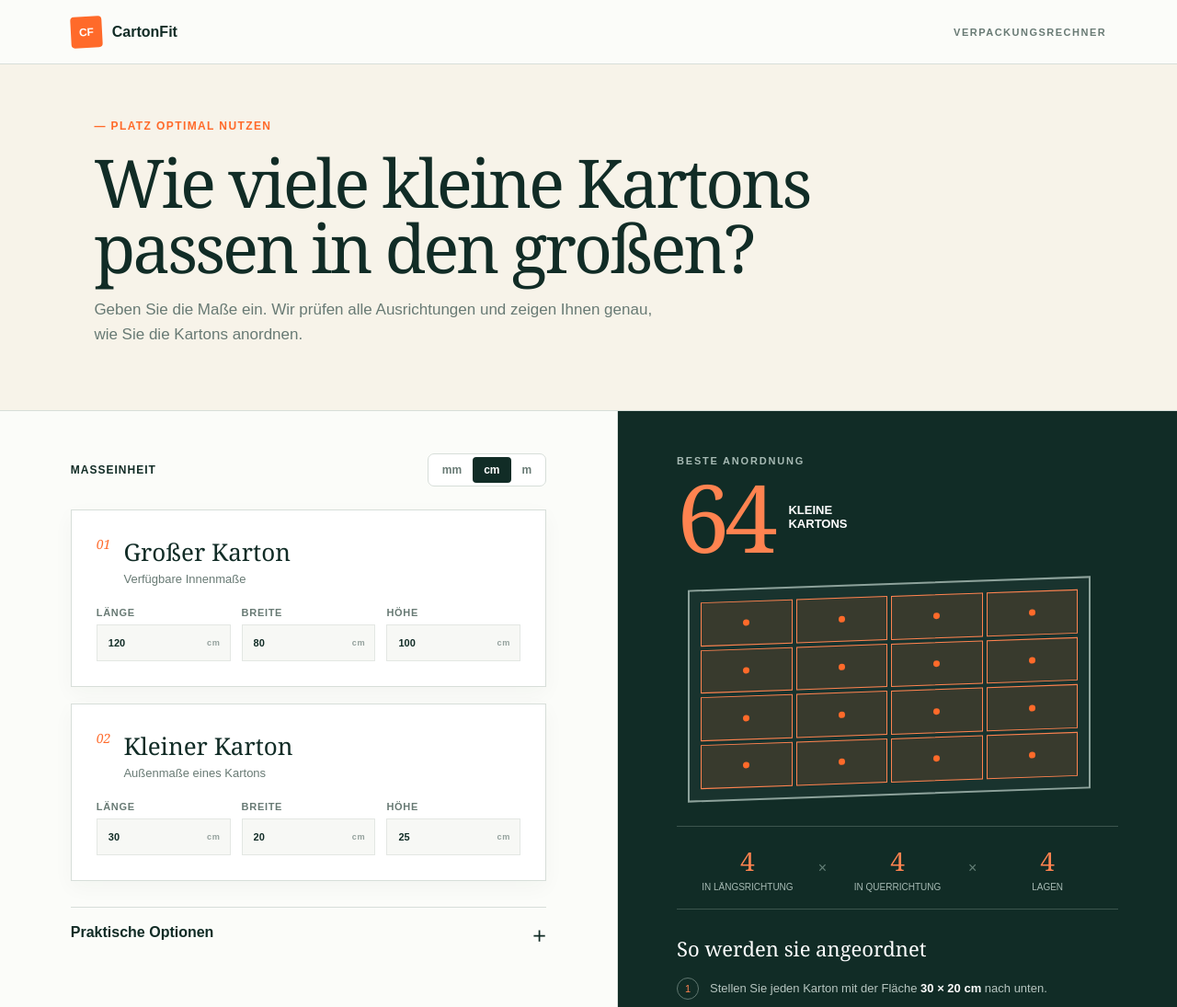
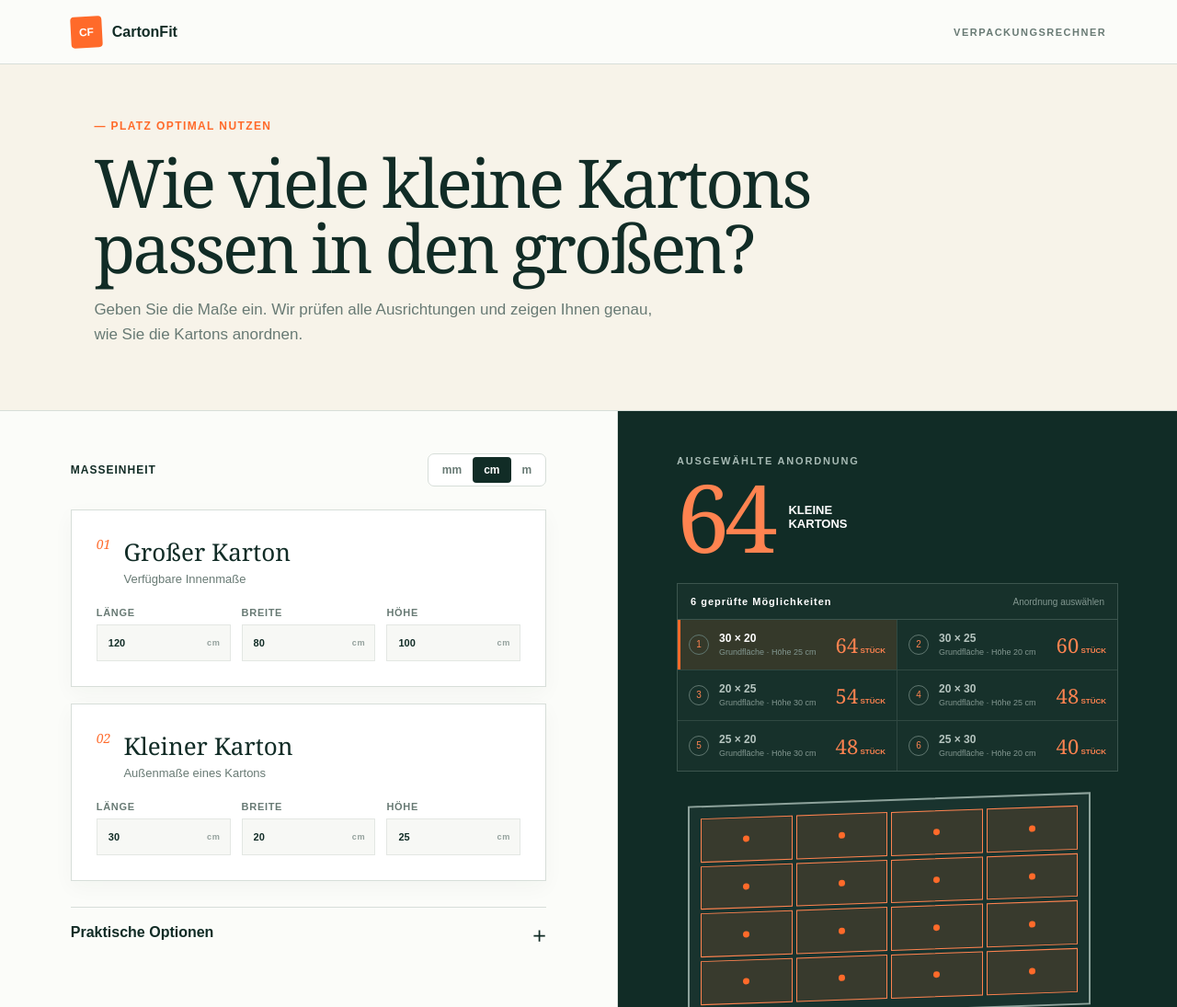
Before and after one commit to sorogoc0-cmd/cartonfit, a plain HTML site: page index.html in a window 1280 px wide. Shown: the top 1095 px of the page at 92% size. Drawn offline with Linux system fonts and the light colour scheme.

Commit message:
Mehrere Packvarianten hinzufügen

```diff
--- a/index.html
+++ b/index.html
@@ -15,9 +15,10 @@
     .card{background:#fff;border:1px solid var(--line);padding:27px;margin-bottom:18px;box-shadow:0 7px 22px #112c2609}.card:first-of-type{border-top:3px solid var(--orange)}.head{display:flex;gap:14px;margin-bottom:23px}.num{color:var(--orange);font:italic 14px Georgia,serif}.head h2{margin:0 0 4px;font:500 26px Georgia,serif}.head p{margin:0;color:var(--muted);font-size:13px}.fields{display:grid;grid-template-columns:repeat(3,1fr);gap:12px}.field{display:grid;gap:7px;color:var(--muted);font-size:11px;font-weight:700;text-transform:uppercase;letter-spacing:.7px}.input{display:flex;align-items:center;background:#f7f8f5;border:1px solid #e3e7e3}.input:focus-within{border-color:var(--orange);box-shadow:0 0 0 3px #ff6a2a19}.input input{width:100%;min-width:0;border:0;outline:0;background:transparent;padding:13px 8px 13px 12px;font-weight:750;color:var(--ink)}.input small{padding-right:10px;color:#93a09c;text-transform:none}
     details{border-top:1px solid var(--line);margin-top:28px;padding-top:18px}summary{display:flex;justify-content:space-between;font-weight:750;cursor:pointer}.opts{display:grid;grid-template-columns:repeat(2,1fr);gap:14px;padding-top:20px}
     .result{background:var(--ink);color:#fff;padding:48px clamp(28px,5vw,70px)}.label{color:#a7bab4;font-size:11px;letter-spacing:1.8px;font-weight:800}.count{display:flex;align-items:center;gap:17px;margin:9px 0 25px}.count strong{font:500 clamp(70px,8vw,110px)/.9 Georgia,serif;color:#ff8350;letter-spacing:-5px}.count span{text-transform:uppercase;font-weight:800;font-size:13px}.warning{display:none;background:#ff8350;color:var(--ink);padding:7px 10px;font-size:11px;font-weight:800;margin-bottom:18px}
+    .orientations{margin:2px 0 30px;border:1px solid #3c554e;background:#ffffff06}.pickerhead{display:flex;justify-content:space-between;align-items:baseline;padding:13px 14px;border-bottom:1px solid #3c554e}.pickerhead span{font-size:11px;font-weight:800;letter-spacing:1px}.pickerhead small{color:#829790;font-size:10px}.orientationlist{display:grid;grid-template-columns:repeat(2,1fr)}.orientationlist button{display:grid;grid-template-columns:24px 1fr auto;gap:9px;align-items:center;padding:12px;color:#b6c5c0;background:transparent;border:0;border-right:1px solid #304942;border-bottom:1px solid #304942;text-align:left;cursor:pointer}.orientationlist button:nth-child(2n){border-right:0}.orientationlist button:nth-last-child(-n+2){border-bottom:0}.orientationlist button.selected{background:#ff6a2a21;box-shadow:inset 3px 0 var(--orange);color:#fff}.orank{display:grid;place-items:center;width:22px;height:22px;border:1px solid #607770;border-radius:50%;color:#ff8350;font-size:10px}.oface{display:grid;gap:3px;min-width:0}.oface b{font-size:12px}.oface small{color:#829790;font-size:9px;white-space:nowrap;overflow:hidden;text-overflow:ellipsis}.orientationlist strong{color:#ff8350;font:500 22px Georgia,serif}.orientationlist strong small{font:700 8px Arial,sans-serif;text-transform:uppercase}
     .diagram{position:relative;margin:24px 30px 34px 12px}.grid{display:grid;gap:4px;aspect-ratio:1.9;padding:12px;border:2px solid #8da29b;background:#ffffff09;transform:skewY(-2deg)}.cell{display:grid;place-items:center;border:1px solid #ff8350;background:#ff6a2a22}.cell i{width:7px;height:7px;background:var(--orange);border-radius:50%}
     .formula{display:grid;grid-template-columns:1fr auto 1fr auto 1fr;align-items:center;border-block:1px solid #3c554e;padding:18px 0;text-align:center}.formula div{display:grid;gap:4px}.formula b{color:#ff8350;font:500 28px Georgia,serif}.formula span{color:#a7bab4;font-size:10px;text-transform:uppercase}.formula em{color:#658078;font-style:normal}.instructions{padding-top:27px}.instructions h3{margin:0 0 17px;font:500 22px Georgia,serif}.instructions ol{list-style:none;margin:0;padding:0;display:grid;gap:12px}.instructions li{display:flex;gap:12px}.instructions li>span{flex:0 0 24px;height:24px;display:grid;place-items:center;border:1px solid #607770;border-radius:50%;color:#ff8350;font-size:11px}.instructions p{margin:2px 0;color:#b6c5c0;font-size:13px;line-height:1.5}.instructions b{color:#fff}.note{color:#829790;font-size:10px;margin-top:22px}
-    @media(max-width:900px){.work{grid-template-columns:1fr}.controls{border-right:0}}@media(max-width:560px){.tag{display:none}.hero h1{letter-spacing:-2px}.fields,.opts{grid-template-columns:1fr}.controls{padding:34px 18px}.result{padding:40px 24px}.card{padding:22px}}
+    @media(max-width:900px){.work{grid-template-columns:1fr}.controls{border-right:0}}@media(max-width:560px){.tag{display:none}.hero h1{letter-spacing:-2px}.fields,.opts{grid-template-columns:1fr}.controls{padding:34px 18px}.result{padding:40px 24px}.card{padding:22px}.orientationlist{grid-template-columns:1fr}.orientationlist button,.orientationlist button:nth-child(2n),.orientationlist button:nth-last-child(-n+2){border-right:0;border-bottom:1px solid #304942}.orientationlist button:last-child{border-bottom:0}}
   </style>
 </head>
 <body>
@@ -31,19 +32,22 @@
       <details><summary>Praktische Optionen <span>＋</span></summary><div class="opts" id="options"></div></details>
     </section>
     <aside class="result" aria-live="polite">
-      <div class="label">BESTE ANORDNUNG</div><div class="count"><strong id="count">64</strong><span>kleine<br>Kartons</span></div><div class="warning" id="warning">Durch das angegebene Maximalgewicht begrenzt</div>
+      <div class="label">AUSGEWÄHLTE ANORDNUNG</div><div class="count"><strong id="count">64</strong><span>kleine<br>Kartons</span></div><div class="warning" id="warning">Durch das angegebene Maximalgewicht begrenzt</div>
+      <div class="orientations"><div class="pickerhead"><span>6 geprüfte Möglichkeiten</span><small>Anordnung auswählen</small></div><div class="orientationlist" id="orientationList"></div></div>
       <div class="diagram"><div class="grid" id="grid"></div></div>
       <div class="formula"><div><b id="cols">4</b><span>in Längsrichtung</span></div><em>×</em><div><b id="rows">4</b><span>in Querrichtung</span></div><em>×</em><div><b id="layers">4</b><span>Lagen</span></div></div>
       <div class="instructions"><h3>So werden sie angeordnet</h3><ol><li><span>1</span><p id="step1"></p></li><li><span>2</span><p id="step2"></p></li><li><span>3</span><p id="step3"></p></li></ol></div><p class="note">Berechnung in einem geraden Raster, ohne Verformung oder Ineinanderstellen der Kartons.</p>
     </aside>
   </main>
   <script>
-    let unit="cm";const state={ol:120,ow:80,oh:100,il:30,iw:20,ih:25,gap:0,max:0,weight:0};
+    let unit="cm",selected=0,ranked=[];const state={ol:120,ow:80,oh:100,il:30,iw:20,ih:25,gap:0,max:0,weight:0};
     const labels={ol:"Länge",ow:"Breite",oh:"Höhe",il:"Länge",iw:"Breite",ih:"Höhe",gap:"Abstand auf jeder Seite",max:"Maximalgewicht des großen Kartons",weight:"Gewicht eines kleinen Kartons"};
     function field(key,suffix){return `<label class="field"><span>${labels[key]}</span><span class="input"><input type="number" min="0" step="any" data-key="${key}" value="${state[key]}"><small data-suffix="${suffix}">${suffix==="unit"?unit:suffix}</small></span></label>`}
     function mount(){outer.innerHTML=["ol","ow","oh"].map(k=>field(k,"unit")).join("");inner.innerHTML=["il","iw","ih"].map(k=>field(k,"unit")).join("");options.innerHTML=field("gap","unit")+field("max","kg")+field("weight","kg");bind()}
     function bind(){document.querySelectorAll("input[data-key]").forEach(el=>el.oninput=()=>{state[el.dataset.key]=Math.max(0,Number(el.value));calc()})}
-    function calc(){const O=[state.ol-state.gap*2,state.ow-state.gap*2,state.oh-state.gap*2].map(v=>Math.max(0,v)),I=[state.il,state.iw,state.ih],p=[[0,1,2],[0,2,1],[1,0,2],[1,2,0],[2,0,1],[2,1,0]];let best={n:-1};p.forEach(a=>{let c=I[a[0]]?Math.floor(O[0]/I[a[0]]):0,r=I[a[1]]?Math.floor(O[1]/I[a[1]]):0,l=I[a[2]]?Math.floor(O[2]/I[a[2]]):0,n=c*r*l;if(n>best.n)best={c,r,l,n,x:I[a[0]],y:I[a[1]],z:I[a[2]]}});let limit=state.max&&state.weight?Math.floor(state.max/state.weight):Infinity,total=Math.min(best.n,limit),cap=best.c*best.r,full=cap?Math.floor(total/cap):0,rem=cap?total%cap:0;count.textContent=total;cols.textContent=best.c;rows.textContent=best.r;layers.textContent=best.l;warning.style.display=total<best.n?"inline-block":"none";let vc=Math.min(best.c,10),vr=Math.min(best.r,7);grid.style.gridTemplateColumns=`repeat(${Math.max(1,vc)},1fr)`;grid.innerHTML=Array.from({length:Math.max(1,vc*vr)},()=>'<span class="cell"><i></i></span>').join("");step1.innerHTML=`Stellen Sie jeden Karton mit der Fläche <b>${best.x} × ${best.y} ${unit}</b> nach unten.`;step2.innerHTML=`Bilden Sie Reihen mit <b>${best.c}</b> Kartons und legen Sie <b>${best.r} Reihe${best.r!==1?"n":""}</b> pro Lage.`;step3.innerHTML=`Stapeln Sie <b>${Math.min(full,best.l)} Lage${best.l!==1?"n":""}</b>${rem?` und legen Sie ${rem} weitere${rem===1?"n Karton":" Kartons"} auf die letzte Lage.`:"."}`}
+    function calc(){const O=[state.ol-state.gap*2,state.ow-state.gap*2,state.oh-state.gap*2].map(v=>Math.max(0,v)),I=[state.il,state.iw,state.ih],p=[[0,1,2],[0,2,1],[1,0,2],[1,2,0],[2,0,1],[2,1,0]],limit=state.max&&state.weight?Math.floor(state.max/state.weight):Infinity;ranked=p.map(a=>{let c=I[a[0]]?Math.floor(O[0]/I[a[0]]):0,r=I[a[1]]?Math.floor(O[1]/I[a[1]]):0,l=I[a[2]]?Math.floor(O[2]/I[a[2]]):0,n=c*r*l;return{c,r,l,n,total:Math.min(n,limit),x:I[a[0]],y:I[a[1]],z:I[a[2]]}}).sort((a,b)=>b.total-a.total);renderOptions();renderActive()}
+    function renderOptions(){orientationList.innerHTML=ranked.map((o,i)=>`<button class="${i===selected?'selected':''}" data-orientation="${i}" aria-pressed="${i===selected}"><span class="orank">${i+1}</span><span class="oface"><b>${o.x} × ${o.y}</b><small>Grundfläche · Höhe ${o.z} ${unit}</small></span><strong>${o.total}<small> Stück</small></strong></button>`).join("");orientationList.querySelectorAll("button").forEach(b=>b.onclick=()=>{selected=Number(b.dataset.orientation);renderOptions();renderActive()})}
+    function renderActive(){const best=ranked[selected]||ranked[0],total=best.total,cap=best.c*best.r,full=cap?Math.floor(total/cap):0,rem=cap?total%cap:0;count.textContent=total;cols.textContent=best.c;rows.textContent=best.r;layers.textContent=best.l;warning.style.display=total<best.n?"inline-block":"none";let vc=Math.min(best.c,10),vr=Math.min(best.r,7);grid.style.gridTemplateColumns=`repeat(${Math.max(1,vc)},1fr)`;grid.innerHTML=Array.from({length:Math.max(1,vc*vr)},()=>'<span class="cell"><i></i></span>').join("");step1.innerHTML=`Stellen Sie jeden Karton mit der Fläche <b>${best.x} × ${best.y} ${unit}</b> nach unten.`;step2.innerHTML=`Bilden Sie Reihen mit <b>${best.c}</b> Kartons und legen Sie <b>${best.r} Reihe${best.r!==1?"n":""}</b> pro Lage.`;step3.innerHTML=`Stapeln Sie <b>${Math.min(full,best.l)} Lage${best.l!==1?"n":""}</b>${rem?` und legen Sie ${rem} weitere${rem===1?"n Karton":" Kartons"} auf die letzte Lage.`:"."}`}
     document.querySelectorAll("[data-unit]").forEach(b=>b.onclick=()=>{unit=b.dataset.unit;document.querySelectorAll("[data-unit]").forEach(x=>x.classList.toggle("active",x===b));document.querySelectorAll('[data-suffix="unit"]').forEach(x=>x.textContent=unit);calc()});
     mount();calc();
   </script>
```
